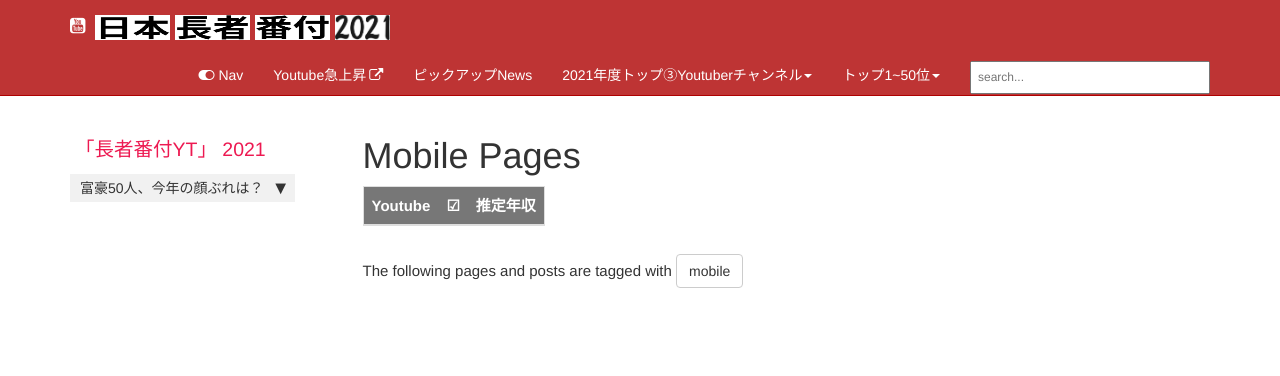
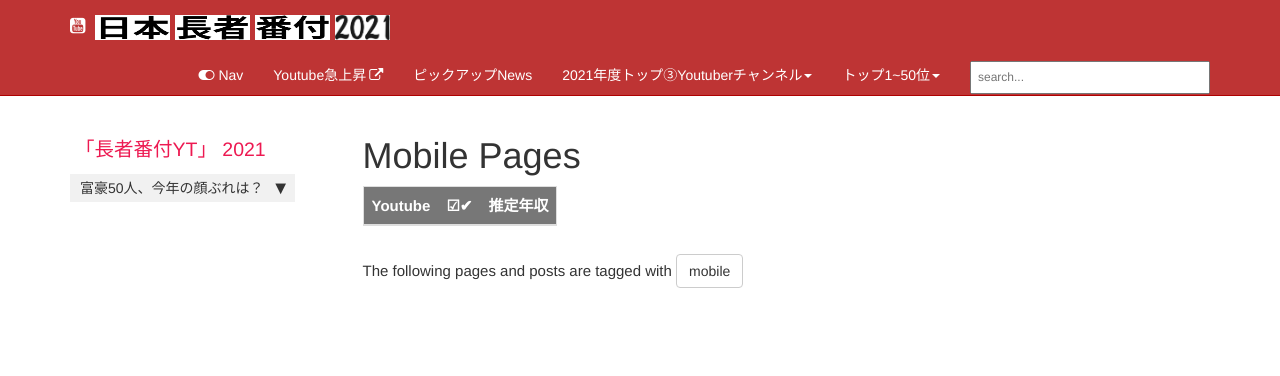
Before and after one commit to takagotch/page484, a Jekyll site: the page built from pages/tags/tag_mobile.md, in a window 1280 px wide. Shown: the top 376 px of the page. Built offline with Jekyll 4.4.1, drawn with Linux system fonts in a browser that asks for light colours; comment, search, counter and statistics services are not loaded.

```diff
--- a/_includes/taglogic.html
+++ b/_includes/taglogic.html
@@ -2,7 +2,7 @@
 top1_50.html 用
 -->
 
-<table><thead><tr><th>Youtube</th><th> ☑ </th><th>推定年収</th></tr></thead>
+<table><thead><tr><th>Youtube</th><th> ☑✔ </th><th>推定年収</th></tr></thead>
     <tbody>
 
 
```
